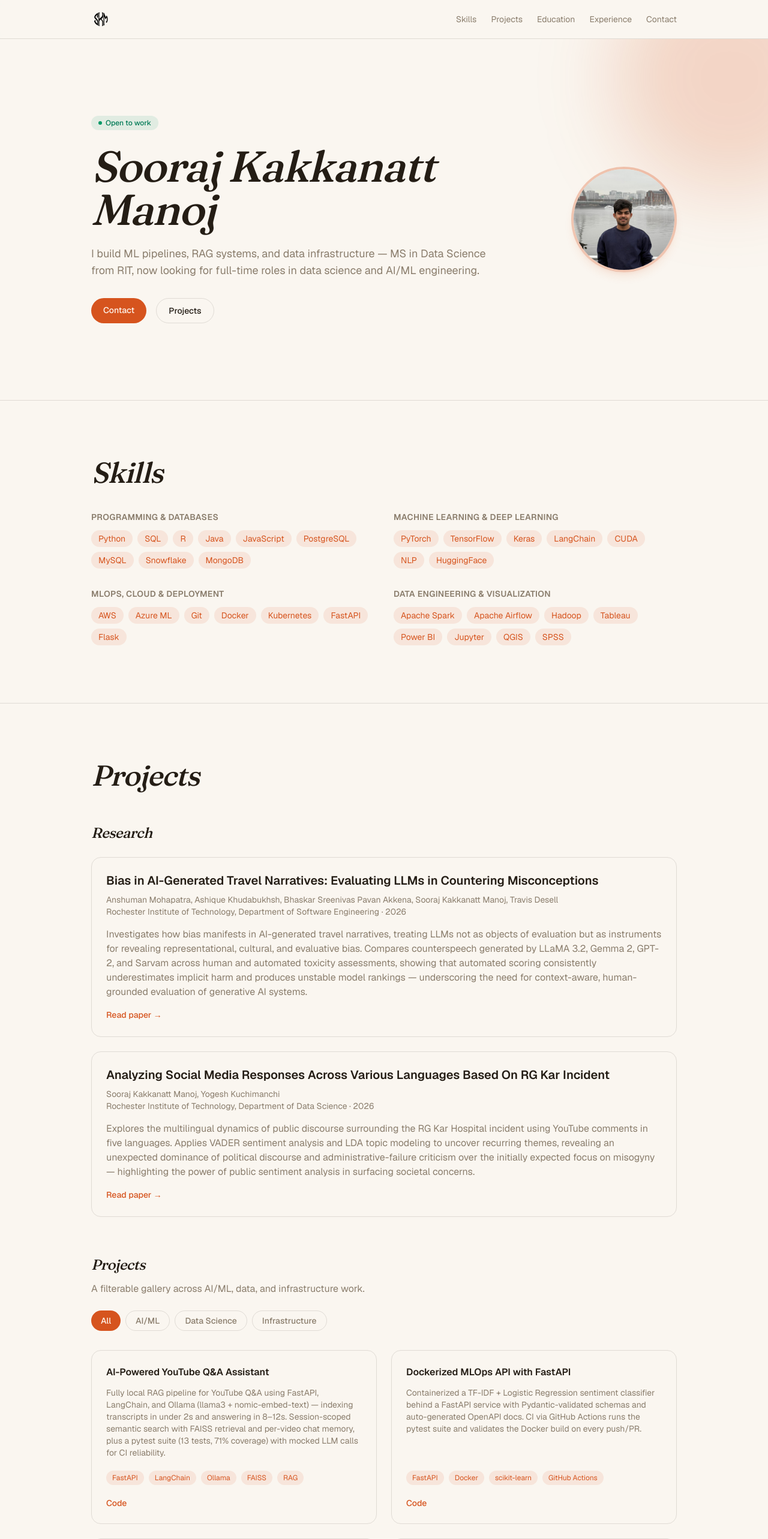
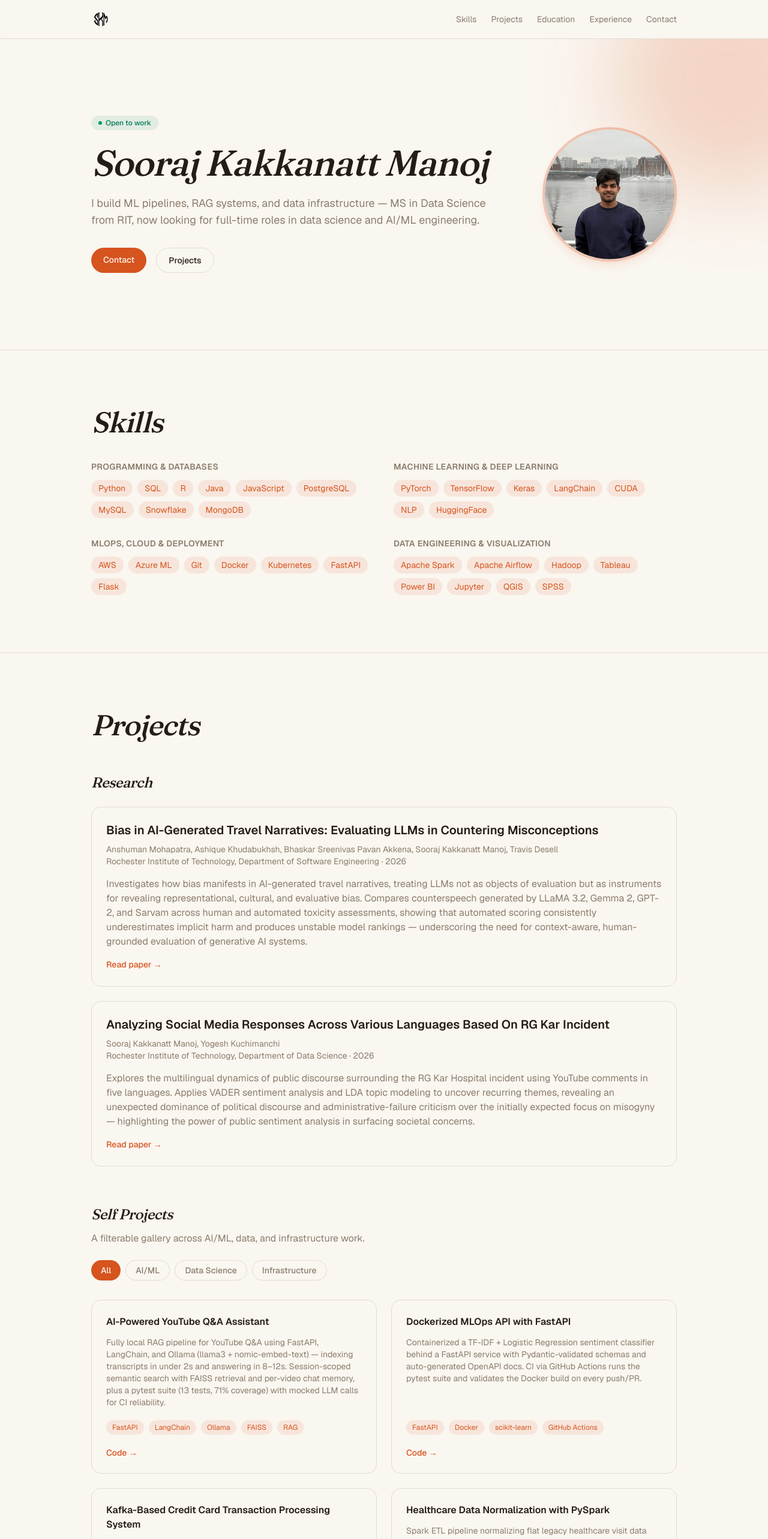
Before and after one commit to soorajmanoj/soorajmanoj.github.io, a Next.js app: page / in a window 1280 px wide. Shown: the top 2566 px of the page at 60% size. Built offline with nearby package versions, Linux system fonts and the light colour scheme.

Commit message:
Rename Self Projects subsection, enlarge photo, single-line name, arrow links on Code/Demo/Paper

```diff
--- a/app/components/Hero.tsx
+++ b/app/components/Hero.tsx
@@ -8,7 +8,7 @@ export default function Hero() {
         className="pointer-events-none absolute -top-32 -right-32 h-96 w-96 rounded-full bg-accent/20 blur-3xl"
       />
       <div className="relative mx-auto flex max-w-5xl flex-col-reverse items-start gap-10 px-6 py-24 sm:flex-row sm:items-center sm:justify-between sm:py-32">
-        <div className="flex flex-col gap-6">
+        <div className="flex min-w-0 flex-1 flex-col gap-6">
           <div className="flex flex-wrap items-center gap-3">
             {profile.openToWork && (
               <span className="inline-flex items-center gap-1.5 rounded-full bg-emerald-600/10 px-3 py-1 text-xs font-medium text-emerald-700 dark:bg-emerald-400/10 dark:text-emerald-400">
@@ -17,7 +17,7 @@ export default function Hero() {
               </span>
             )}
           </div>
-          <h1 className="max-w-3xl font-serif text-5xl font-medium italic tracking-tight sm:text-7xl">
+          <h1 className="whitespace-nowrap font-serif text-4xl font-medium italic tracking-tight sm:text-5xl lg:text-6xl">
             {profile.name}
           </h1>
           <p className="max-w-2xl text-lg text-muted">{profile.tagline}</p>
@@ -41,7 +41,7 @@ export default function Hero() {
         <img
           src={profile.photoUrl}
           alt={profile.name}
-          className="h-32 w-32 shrink-0 rounded-full border-4 border-accent/30 object-cover shadow-lg shadow-accent/10 sm:h-44 sm:w-44"
+          className="h-40 w-40 shrink-0 rounded-full border-4 border-accent/30 object-cover shadow-lg shadow-accent/10 sm:h-56 sm:w-56"
         />
       </div>
     </section>
--- a/app/components/Projects.tsx
+++ b/app/components/Projects.tsx
@@ -54,7 +54,7 @@ export default function Projects() {
         {/* Projects subsection */}
         <div className="mt-16">
           <Reveal>
-            <h3 className="font-serif text-2xl font-medium italic tracking-tight">Projects</h3>
+            <h3 className="font-serif text-2xl font-medium italic tracking-tight">Self Projects</h3>
             <p className="mt-3 max-w-xl text-muted">
               A filterable gallery across AI/ML, data, and infrastructure work.
             </p>
@@ -96,17 +96,17 @@ export default function Projects() {
                     <div className="flex gap-4 pt-2 text-sm font-medium">
                       {project.code && (
                         <a href={project.code} target="_blank" rel="noopener noreferrer" className="text-accent hover:underline underline-offset-4">
-                          Code
+                          Code →
                         </a>
                       )}
                       {project.demo && project.demo !== project.code && (
                         <a href={project.demo} target="_blank" rel="noopener noreferrer" className="text-accent hover:underline underline-offset-4">
-                          Demo
+                          Demo →
                         </a>
                       )}
                       {project.paper && (
                         <a href={project.paper} target="_blank" rel="noopener noreferrer" className="text-accent hover:underline underline-offset-4">
-                          Paper
+                          Paper →
                         </a>
                       )}
                     </div>
```
